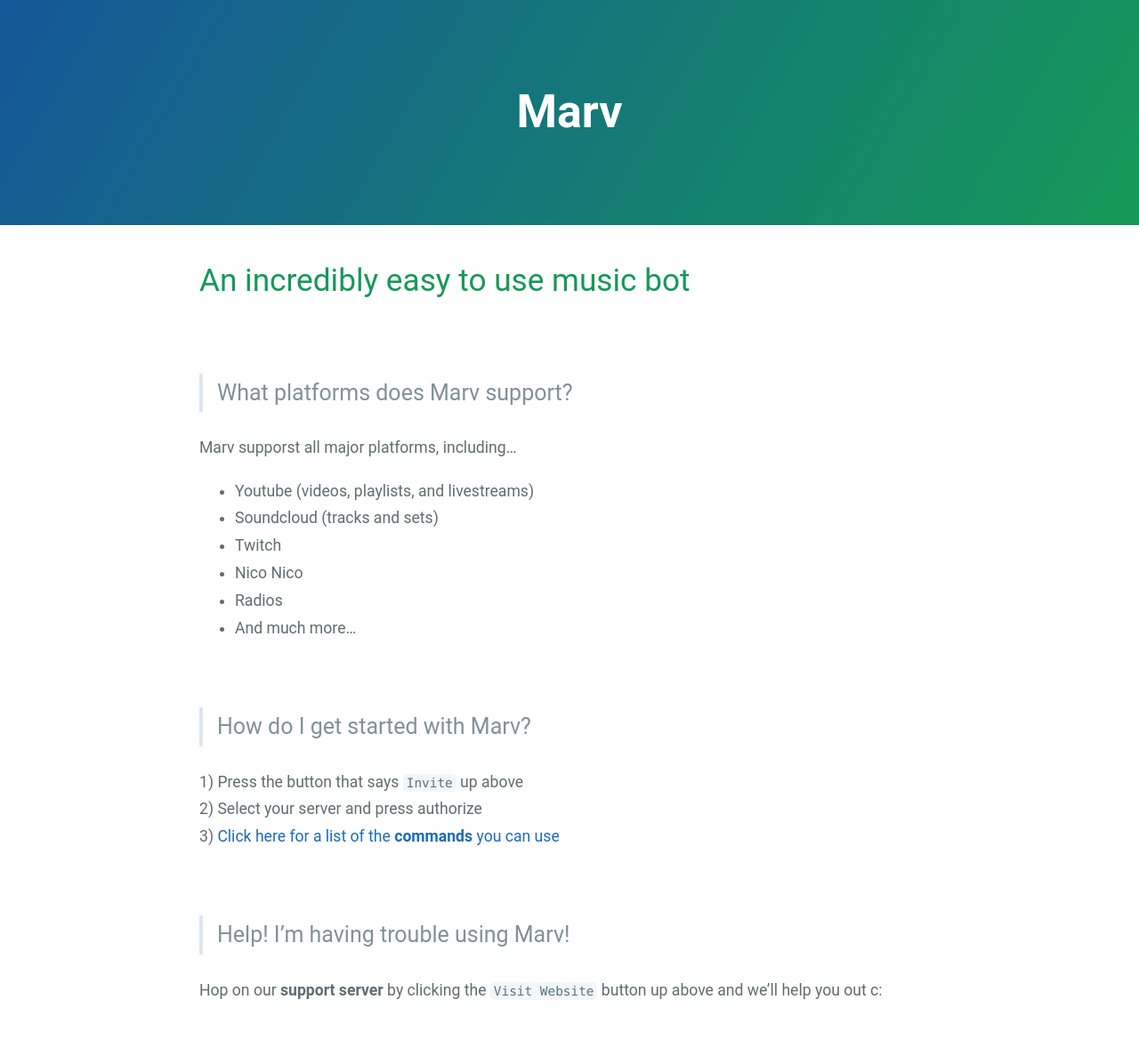
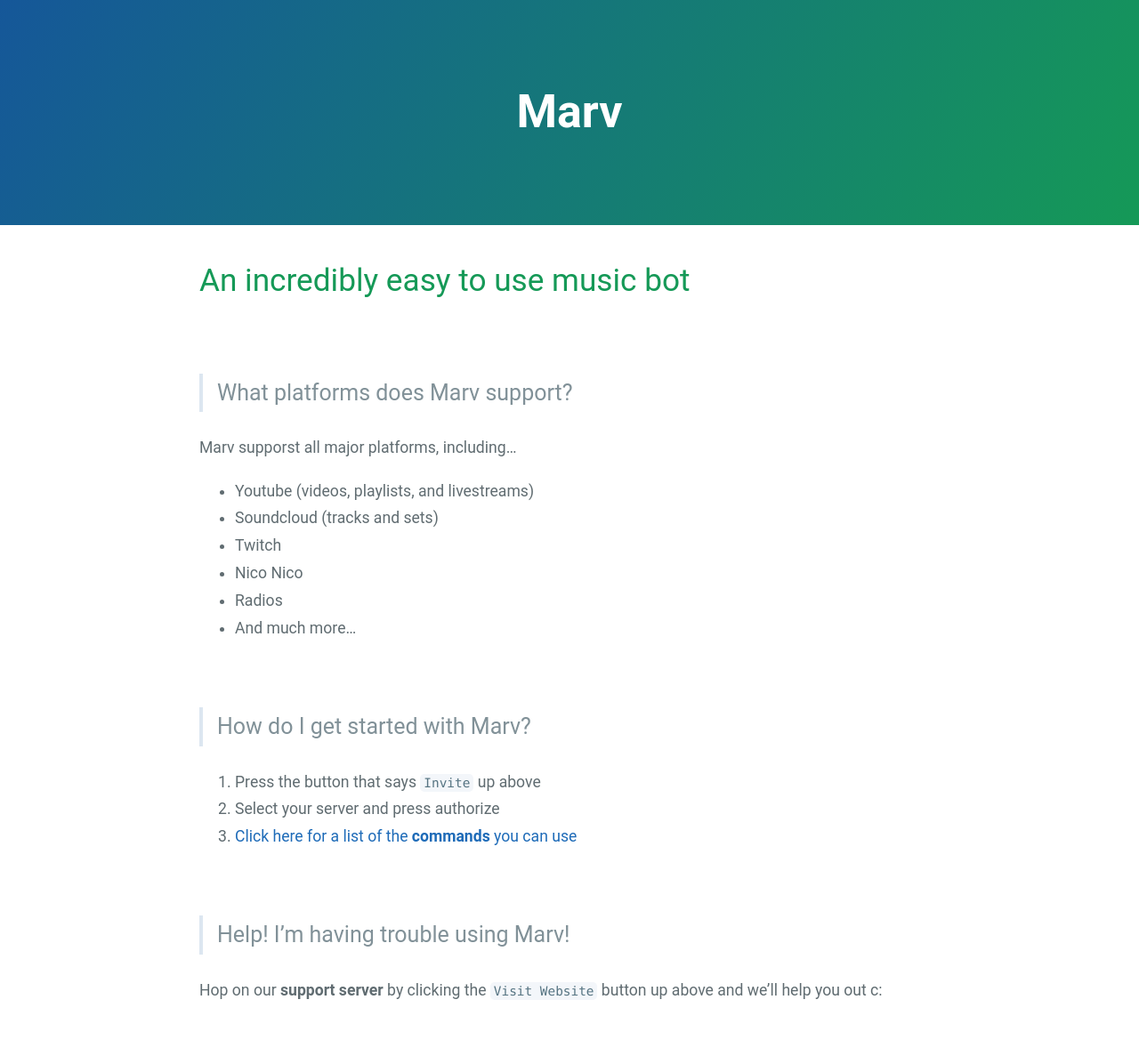
Before and after one commit to mymindishazel/marv-docs, a Jekyll site: the page built from dbots.md, in a window 1280 px wide. Shown: the whole page at 89% size. Built offline with Jekyll 4.4.1, drawn with Linux system fonts in a browser that asks for light colours; our own code applies the rules of GitHub Pages for plain Markdown files.

Commit message:
Update dbots.md

```diff
--- a/dbots.md
+++ b/dbots.md
@@ -16,9 +16,9 @@ Marv supporst all major platforms, including...
 
 > How do I get started with Marv?
 
-1) Press the button that says `Invite` up above<br>
-2) Select your server and press authorize<br>
-3) [Click here for a list of the **commands** you can use](/marv/commands)
+1. Press the button that says `Invite` up above<br>
+2. Select your server and press authorize<br>
+3. [Click here for a list of the **commands** you can use](/marv/commands)
 
 <br>
 
```
